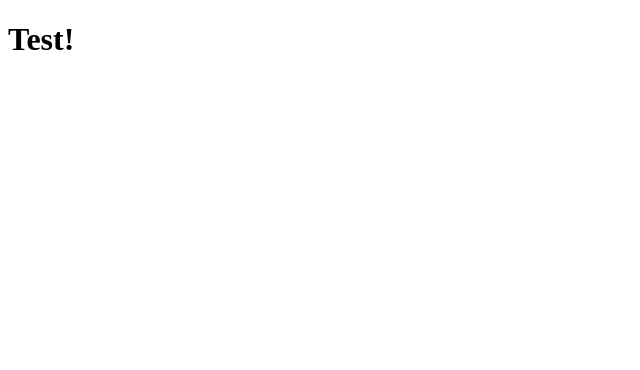
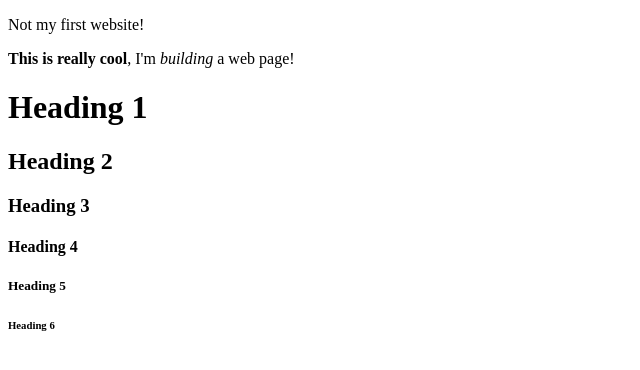
Before and after one commit to wade-levels-up/html-boilerplate, a plain HTML site: page index.html in a window 1280 px wide. Shown: the whole page, without its empty margins (0-640 px from the left). Drawn offline with Linux system fonts and the light colour scheme.

Commit message:
Made some edits, practicing strong and emphasis. Also practicing comments and why not to use <b></b> and <i></i> tags.

```diff
--- a/index.html
+++ b/index.html
@@ -6,6 +6,22 @@
         <title>Not My First Website</title>
     </head>
     <body>
-        <h1>Test!</h1>
+        <p>Not my first website!</p>
+        <!-- Comment!! -->
+        <!-- More Comments -->
+        <!-- Even mooooore comments -->
+        <p><strong>This is really cool</strong>, I'm <em>building</em> a web page!</p>
+
+        <h1>Heading 1</h1>
+        <h2>Heading 2</h2>
+        <h3>Heading 3</h3>
+        <h4>Heading 4</h4>
+        <h5>Heading 5</h5>
+        <h6>Heading 6</h6>
+
+        <!-- <b> and <i> is shorter than <strong> and <em> -->
+            <!-- however they don't add meaning to content. -->
+        <!-- They are solely visual -->
+
     </body>
 </html>
```
